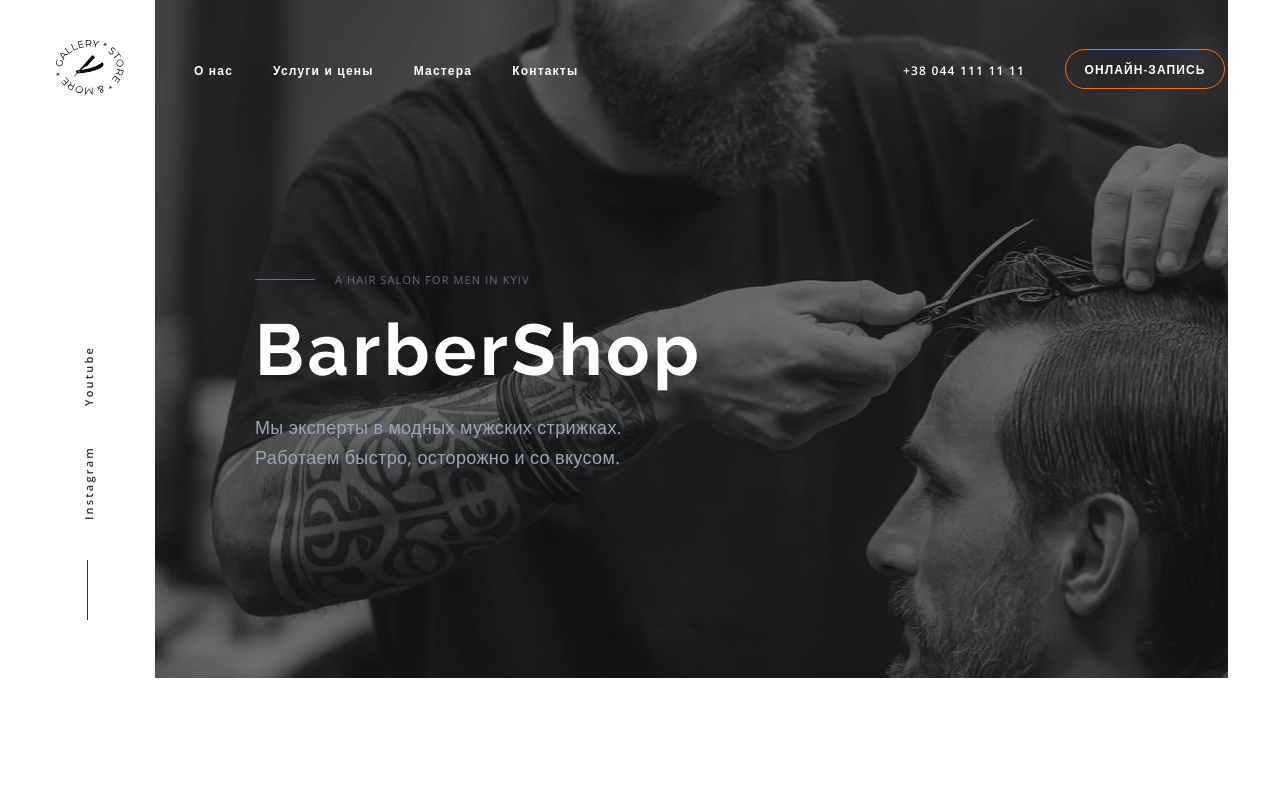
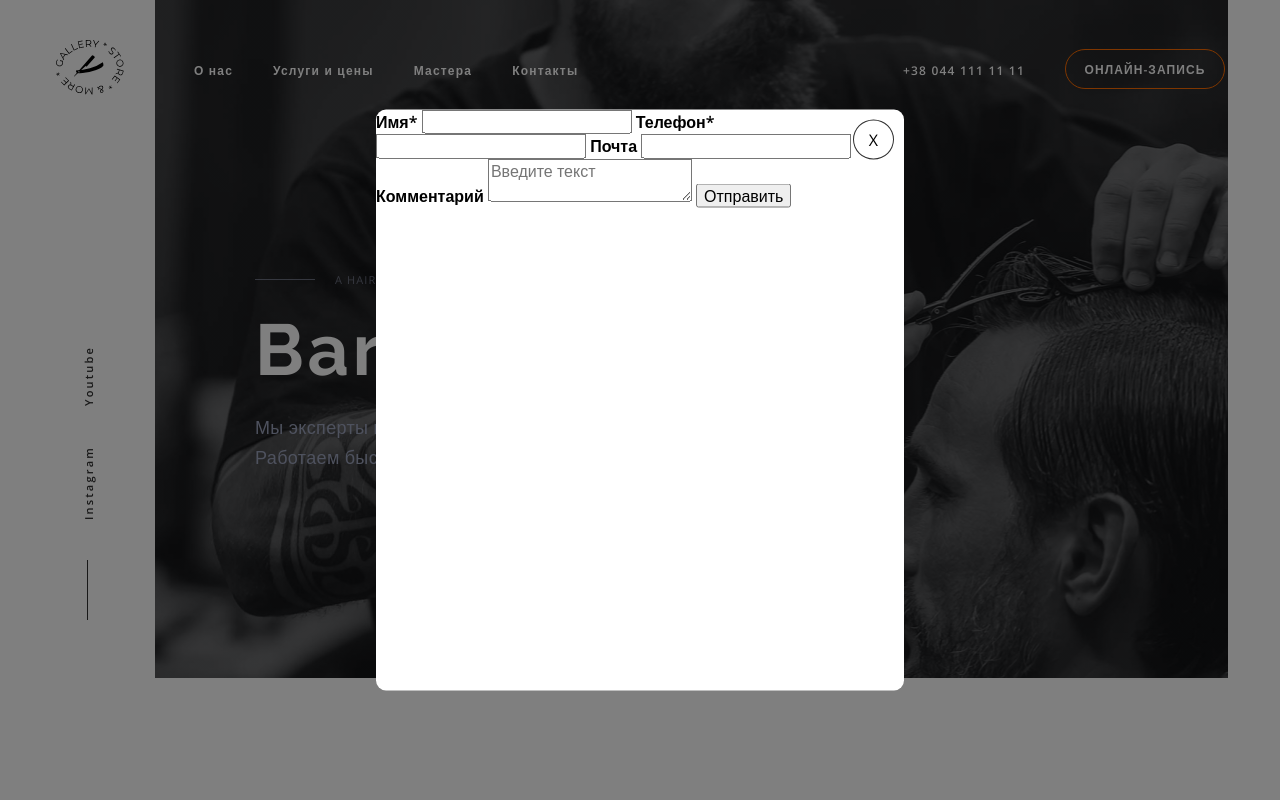
Before and after one commit to denis-tsibaev/Barbershop-lesson, a plain HTML site: page index.html in a window 1280 px wide. Shown: the top 800 px of the page. Drawn offline with nearby package versions, Linux system fonts and the light colour scheme; a script that the page names is missing; files whose address does not match are found by name.

Commit message:
Update index.html

```diff
--- a/index.html
+++ b/index.html
@@ -381,10 +381,33 @@
 		</div>
 
 	</footer>
-
-	<div class="backdrop is-hidden" data-modal>
+	<!-- class="backdrop is-hidden" вернуть -->
+	<div class="backdrop" data-modal>
 		<div class="modal">
 			<button type="button" class="modal-close-btn" data-modal-close>X</button>
+
+			<form action="" class="modal-form">
+				<label>Имя*
+					<input type="text" class="modal-input modal-input-name" name="user-name" required
+						pattern="[А-Яа-я]{2,}">
+				</label>
+
+				<label>Телефон*
+					<input type="tel" class="modal-input modal-input-tel" name="user-phone" required
+						pattern="\+[0-9]{11}">
+				</label>
+
+				<label>Почта
+					<input type="email" class="modal-input modal-input-email" name="user-email">
+				</label>
+
+				<label>Комментарий
+					<textarea name="user-message" class="modal-textarea" placeholder="Введите текст"></textarea>
+				</label>
+				<button type="submit" class="modal-submit-btn">
+					Отправить
+				</button>
+			</form>
 		</div>
 	</div>
 	<script src="./modal.js"></script>
```
